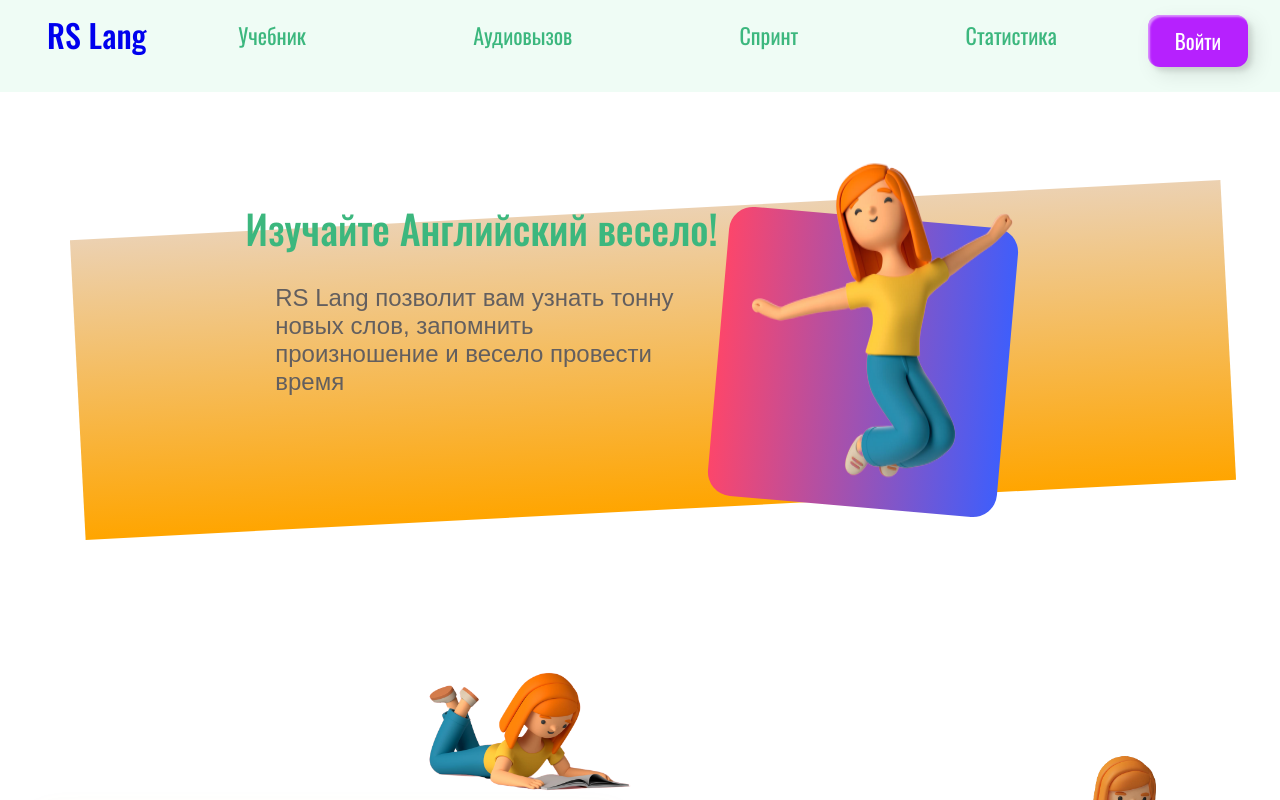
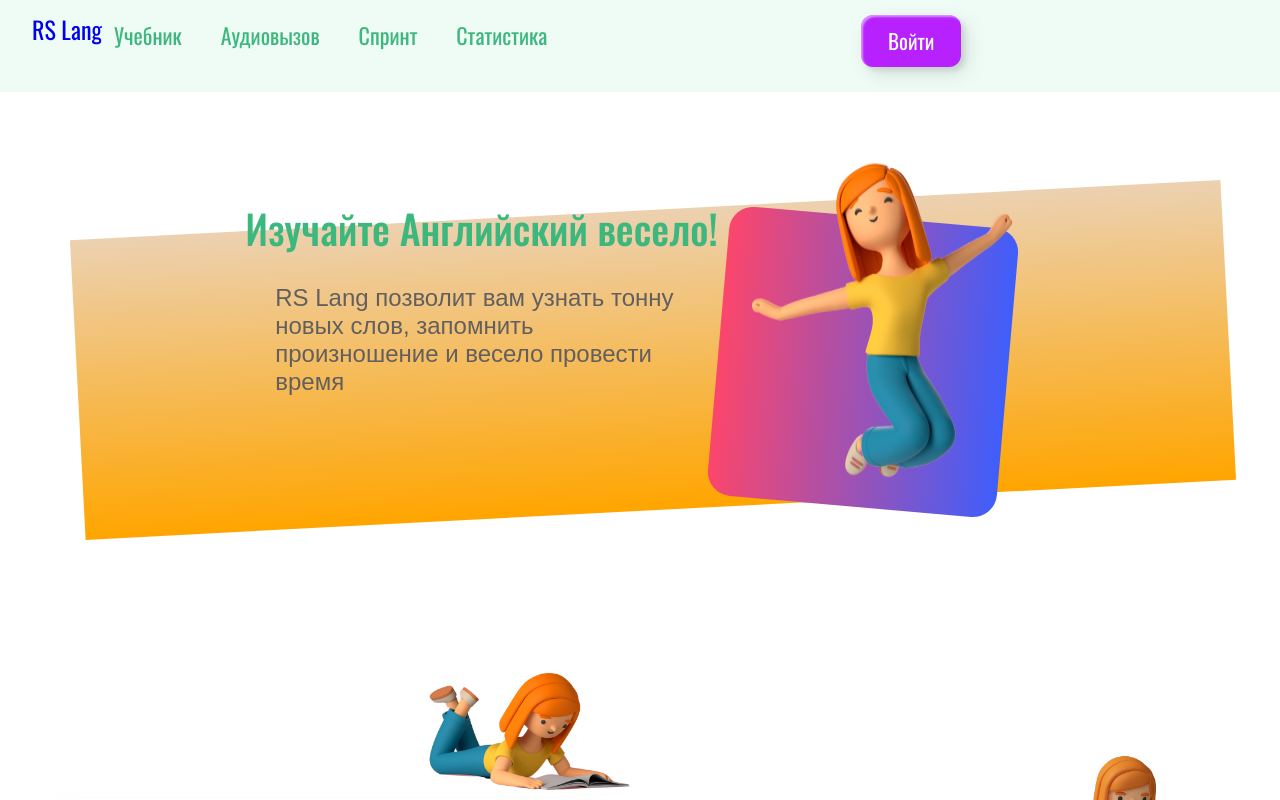
Before and after one commit to Todd89/rslang, a React (Create React App) app: page / in a window 1280 px wide. Shown: the top 800 px of the page. Built offline with nearby package versions, Linux system fonts and the light colour scheme.

Commit message:
fix: move style for logo

```diff
--- /dev/null
+++ b/src/sass/components/_logo.scss
@@ -0,0 +1,17 @@
+.logo {
+  display: flex;
+  order: -2;
+  padding-top: 6px;
+  padding-bottom: 6px;
+  padding-left: 15px;
+  padding-right: 15px;
+
+  font-family: $title-font;
+  font-size: 32px;
+  font-weight: 500;
+  min-width: 100px;
+
+  @media (min-width: $tablet-width) {
+    order: -1;
+  }
+}
--- a/src/sass/layout/_header.scss
+++ b/src/sass/layout/_header.scss
@@ -13,34 +13,6 @@
   display: flex;
   flex-direction: row;
   box-sizing: border-box;
-}
-
-.header__logo {
-  display: flex;
-  order: -2;
-  padding-top: 6px;
-  padding-bottom: 6px;
-  padding-left: 15px;
-  padding-right: 15px;
-
-  font-family: $title-font;
-  font-size: 32px;
-  font-weight: 500;
-  min-width: 100px;
-
-  @media (min-width: $tablet-width) {
-    order: -1;
-  }
-}
-
-.header__nav {
-  display: flex;
-
-  @media (min-width: $tablet-width) {
-    display: flex;
-    width: 100%;
-    box-sizing: border-box;
-  }
 }
 
 .header__login {
```
